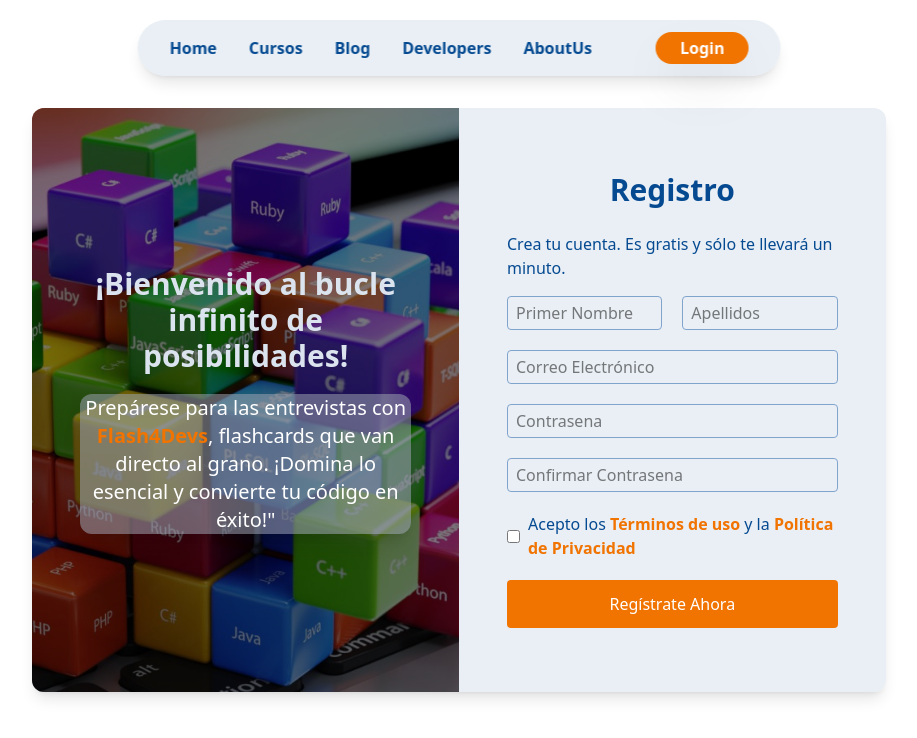
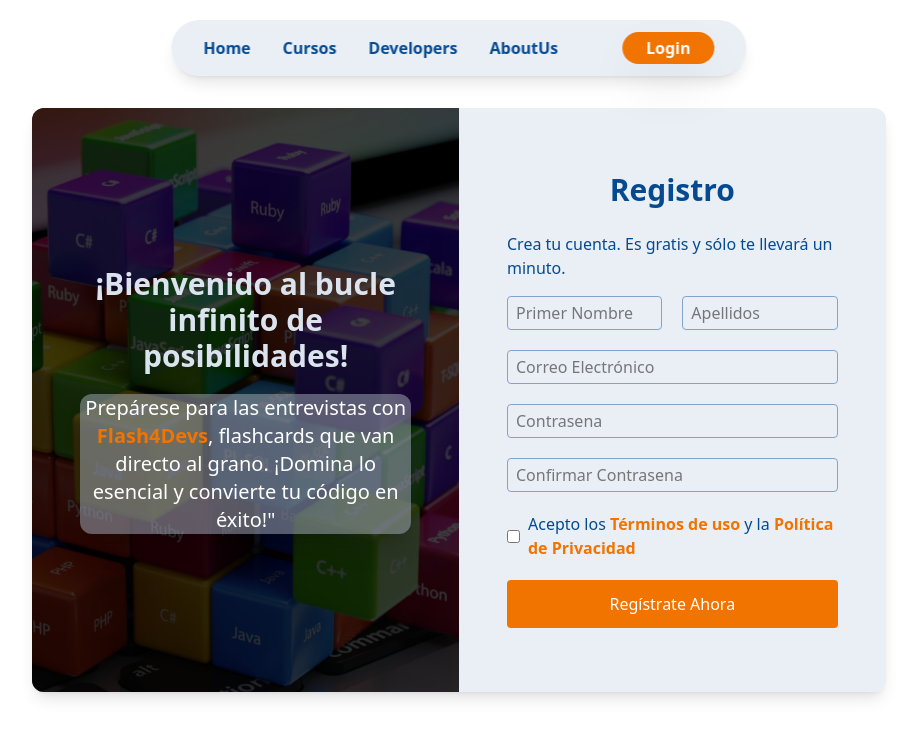
Before and after one commit to iZergiodev/Front-Flash4Devs, a React (Vite) app: page /auth/register in a window 1280 px wide. Shown: the top 738 px of the page, without its empty margins (181-1098 px from the left). Built offline with nearby package versions, Linux system fonts and the light colour scheme.

Commit message:
Navbar Linkeada

```diff
--- a/src/auth/views/Register.jsx
+++ b/src/auth/views/Register.jsx
@@ -82,7 +82,7 @@ export const Register = () => {
                 backgroundImage: "url('/background.jpeg')",
               }}
             >
-              <div className="absolute inset-0 bg-black/50"></div>
+              <div className="absolute inset-0 bg-black/75"></div>
               <div className="relative z-10">
                 <h1 className="text-card text-3xl mb-5 font-semibold text-center">
                   ¡Bienvenido al bucle infinito de posibilidades!
--- a/src/components/Navbar.jsx
+++ b/src/components/Navbar.jsx
@@ -1,11 +1,11 @@
+import { Link } from 'react-router'
 
 const listItems = [
-    'Home',
-    'Cursos',
-    'Blog',
-    'Developers',
-    'AboutUs'
-]
+  { name: "Home", path: "/auth/home" },
+  { name: "Cursos", path: "/auth/cursos" },
+  { name: "Developers", path: "/auth/developers" },
+  { name: "AboutUs", path: "/auth/aboutus" }
+];
 
 export const Navbar = () => {
   return (
@@ -13,14 +13,15 @@ export const Navbar = () => {
       <div className="fixed bg-card/60 flex justify-between items-center gap-16 py-3 px-8 left-1/2 translate-x-[-50%] top-[20px] rounded-full backdrop-blur-md text-text shadow-lg z-10 font-semibold">
         <ul className="flex gap-8 text-md">
           {listItems.map((item) => (
-            <li className='relative group cursor-pointer' key={item}>{item}
-            <span className='absolute left-0 bottom-[-5px] w-0 h-1 rounded-xl bg-gradient-to-r from-card to-muted transition-all duration-300 group-hover:w-full'></span></li>
+            <li className='relative group cursor-pointer' key={item.name}>
+              <Link to={item.path}>{item.name}
+            <span className='absolute left-0 bottom-[-5px] w-0 h-1 rounded-xl bg-gradient-to-r from-card to-muted transition-all duration-300 group-hover:w-full'></span></Link></li>
           ))}
         </ul>
 
-        <button className=" py-1 px-6 rounded-3xl shadow-2xl text-white text-md bg-accent text-center  hover:bg-secondary transition-colors duration-200 focus:outline-none focus:ring-2 focus:ring-primary">
+        <Link to='/auth/login' className=" py-1 px-6 rounded-3xl shadow-2xl text-white text-md bg-accent text-center  hover:bg-secondary transition-colors duration-200 focus:outline-none focus:ring-2 focus:ring-primary">
           Login
-        </button>
+        </Link>
       </div>
     </>
   );
```
